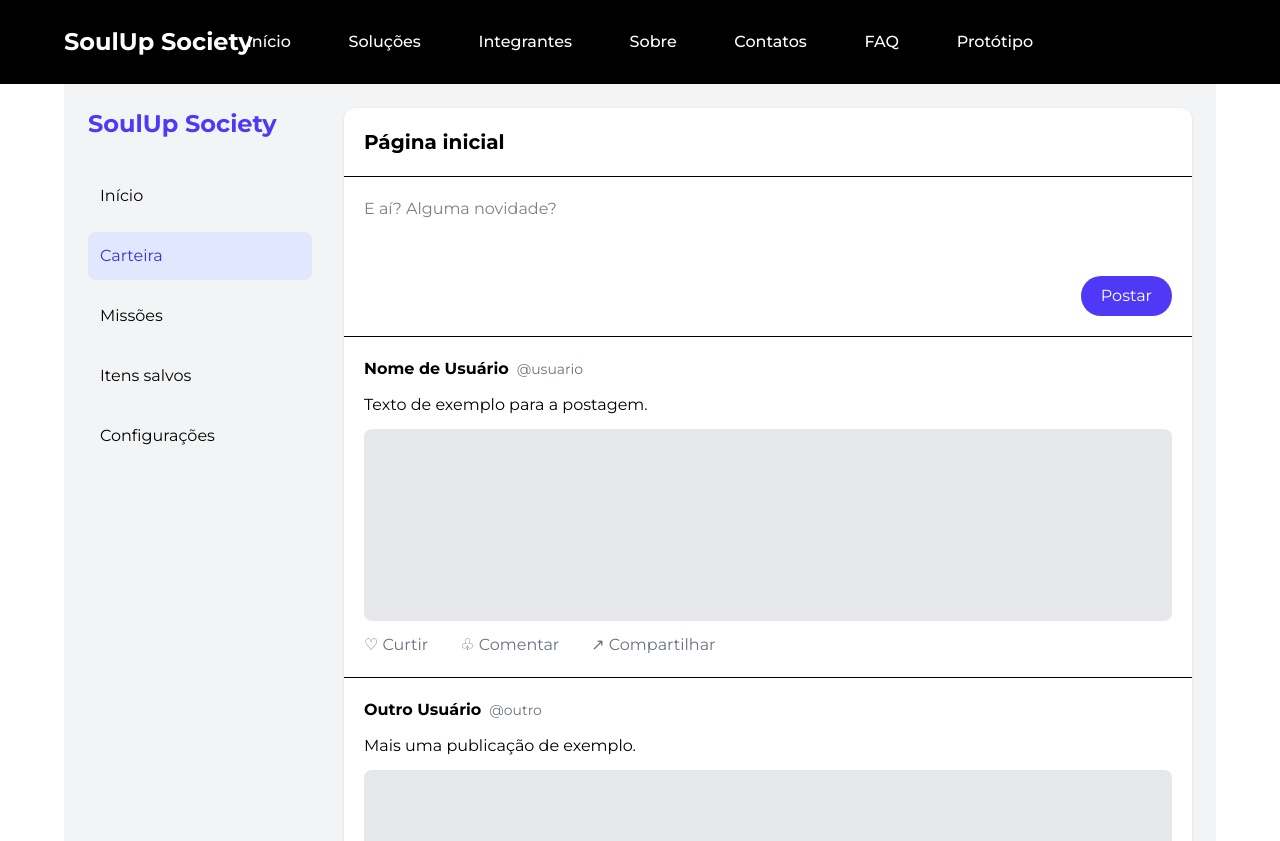
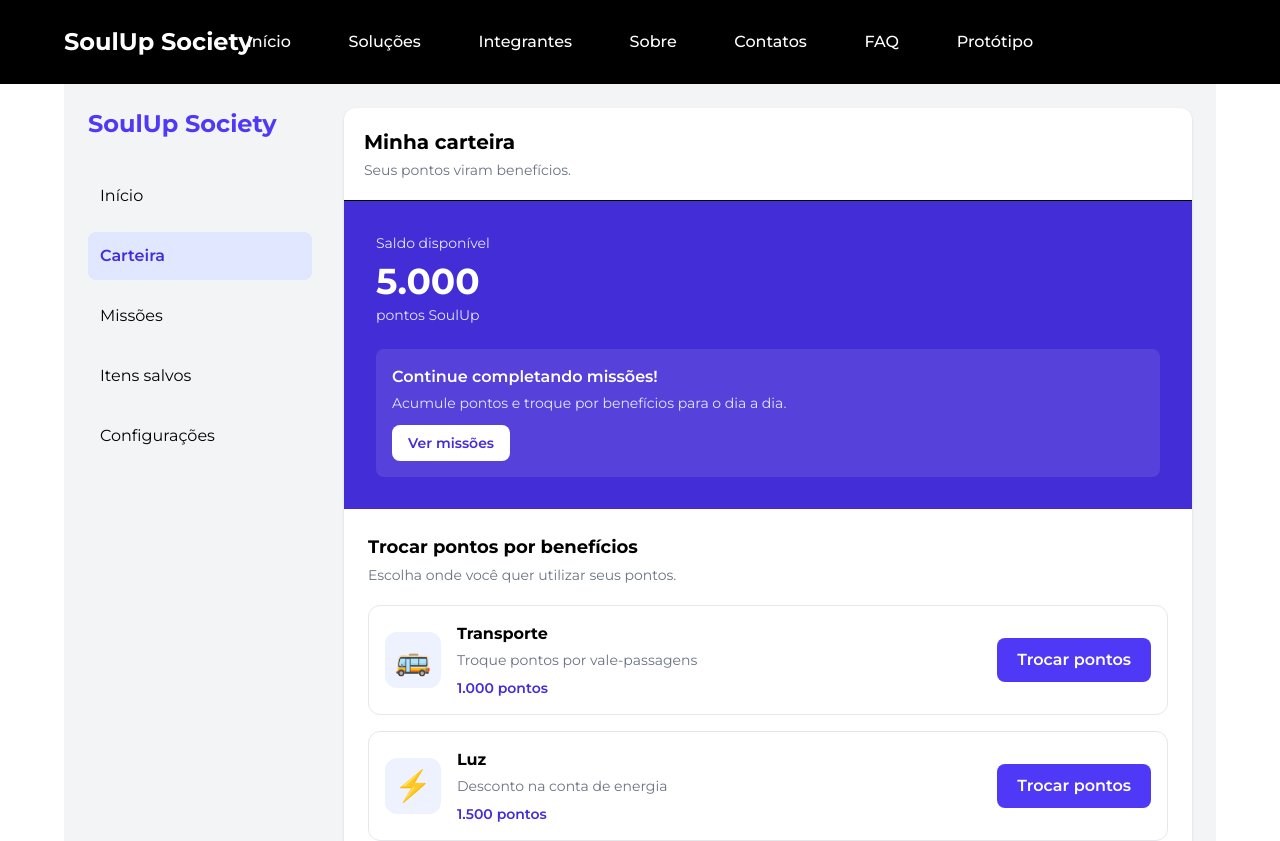
Before and after one commit to SoulUp-Society-Trabalhos/1--Challenge-2--semestre, a React (Vite) app in the folder soulup-society/: page /app/carteira in a window 1280 px wide. Shown: the top 841 px of the page. Built offline with nearby package versions, Linux system fonts and the light colour scheme.

Commit message:
feat: fazendo paginas

```diff
--- a/soulup-society/src/routes/App/Carteira/index.tsx
+++ b/soulup-society/src/routes/App/Carteira/index.tsx
@@ -1,70 +1,168 @@
+
+import { useState } from "react";
 import { Link } from "react-router";
 
-const posts = [
+const beneficios = [
   {
     id: 1,
-    nome: "Nome de Usuário",
-    usuario: "@usuario",
-    texto: "Texto de exemplo para a postagem.",
+    nome: "Transporte",
+    descricao: "Troque pontos por vale-passagens",
+    icone: "🚌",
+    custo: 1000,
   },
   {
     id: 2,
-    nome: "Outro Usuário",
-    usuario: "@outro",
-    texto: "Mais uma publicação de exemplo.",
+    nome: "Luz",
+    descricao: "Desconto na conta de energia",
+    icone: "⚡",
+    custo: 1500,
+  },
+  {
+    id: 3,
+    nome: "Água",
+    descricao: "Desconto na conta de água",
+    icone: "💧",
+    custo: 1200,
   },
 ];
 
 export default function Carteira() {
-    return(
-        <main className="mx-auto flex min-h-screen max-w-6xl gap-8 bg-gray-100 p-6">
+  const [pontos, setPontos] = useState(5000);
+  const [mensagem, setMensagem] = useState("");
+
+  function trocarPontos(custo: number, nome: string) {
+    if (pontos < custo) {
+      setMensagem("Você não tem pontos suficientes para essa troca.");
+      return;
+    }
+
+    setPontos(pontos - custo);
+    setMensagem(`Troca de ${nome} realizada no protótipo!`);
+  }
+
+  return (
+    <main className="mx-auto flex min-h-screen max-w-6xl gap-8 bg-gray-100 p-6">
       <aside className="w-56 shrink-0">
         <h1 className="mb-8 text-2xl font-bold text-indigo-600">
           SoulUp Society
         </h1>
 
         <nav className="flex flex-col gap-3">
-          <Link to="/app/feed" className="p-3">Início</Link>
-          <Link to="/app/carteira" className="rounded-lg bg-indigo-100 p-3 text-indigo-700">Carteira</Link>
-          <Link to="/app/missoes" className="p-3">Missões</Link>
-          <a href="#" className="p-3">Itens salvos</a>
-          <a href="#" className="p-3">Configurações</a>
+          <Link to="/app/feed" className="rounded-lg p-3 hover:bg-gray-200">
+            Início
+          </Link>
+
+          <Link
+            to="/app/carteira"
+            className="rounded-lg bg-indigo-100 p-3 font-semibold text-indigo-700"
+          >
+            Carteira
+          </Link>
+
+          <Link
+            to="/app/missoes"
+            className="rounded-lg p-3 hover:bg-gray-200"
+          >
+            Missões
+          </Link>
+
+          <a href="#" className="rounded-lg p-3 hover:bg-gray-200">
+            Itens salvos
+          </a>
+
+          <a href="#" className="rounded-lg p-3 hover:bg-gray-200">
+            Configurações
+          </a>
         </nav>
       </aside>
 
-      <section className="w-full rounded-xl bg-white shadow-sm">
-        <h2 className="border-b p-5 text-xl font-bold">Página inicial</h2>
+      <section className="min-w-0 flex-1 overflow-hidden rounded-xl bg-white shadow-sm">
+        <header className="border-b p-5">
+          <h2 className="text-xl font-bold">Minha carteira</h2>
+          <p className="mt-1 text-sm text-gray-500">
+            Seus pontos viram benefícios.
+          </p>
+        </header>
 
-        <div className="border-b p-5">
-          <textarea
-            placeholder="E aí? Alguma novidade?"
-            className="w-full resize-none outline-none"
-            rows={3}
-          />
-          <div className="text-right">
-            <button className="rounded-full bg-indigo-600 px-5 py-2 text-white">
-              Postar
-            </button>
+        <div className="bg-indigo-700 p-6 text-white sm:p-8">
+          <p className="text-sm text-indigo-100">Saldo disponível</p>
+
+          <h3 className="mt-2 text-4xl font-bold">
+            {pontos.toLocaleString("pt-BR")}
+          </h3>
+
+          <p className="mt-1 text-sm text-indigo-100">pontos SoulUp</p>
+
+          <div className="mt-6 rounded-lg bg-white/10 p-4">
+            <p className="font-semibold">Continue completando missões!</p>
+            <p className="mt-1 text-sm text-indigo-100">
+              Acumule pontos e troque por benefícios para o dia a dia.
+            </p>
+            <Link
+              to="/app/missoes"
+              className="mt-3 inline-block rounded-lg bg-white px-4 py-2 text-sm font-semibold text-indigo-700 hover:bg-indigo-50"
+            >
+              Ver missões
+            </Link>
           </div>
         </div>
 
-        {posts.map((post) => (
-          <article key={post.id} className="border-b p-5">
-            <strong>{post.nome}</strong>
-            <span className="ml-2 text-sm text-gray-500">{post.usuario}</span>
+        <div className="p-5 sm:p-6">
+          <h3 className="text-lg font-bold">
+            Trocar pontos por benefícios
+          </h3>
 
-            <p className="my-3">{post.texto}</p>
+          <p className="mb-5 mt-1 text-sm text-gray-500">
+            Escolha onde você quer utilizar seus pontos.
+          </p>
 
-            <div className="h-48 rounded-lg bg-gray-200" />
+          {mensagem && (
+            <div
+              role="status"
+              className="mb-4 rounded-lg bg-indigo-50 p-3 text-sm text-indigo-700"
+            >
+              {mensagem}
+            </div>
+          )}
 
-            <div className="mt-3 flex gap-8 text-gray-500">
-              <button>♡ Curtir</button>
-              <button>♧ Comentar</button>
-              <button>↗ Compartilhar</button>
-            </div>
-          </article>
-        ))}
+          <div className="flex flex-col gap-4">
+            {beneficios.map((beneficio) => (
+              <article
+                key={beneficio.id}
+                className="flex flex-col gap-4 rounded-xl border border-gray-200 p-4 transition hover:border-indigo-300 hover:shadow-sm sm:flex-row sm:items-center"
+              >
+                <div className="flex size-14 shrink-0 items-center justify-center rounded-xl bg-indigo-50 text-3xl">
+                  {beneficio.icone}
+                </div>
+
+                <div className="min-w-0 flex-1">
+                  <h4 className="font-bold">{beneficio.nome}</h4>
+                  <p className="mt-1 text-sm text-gray-500">
+                    {beneficio.descricao}
+                  </p>
+                  <p className="mt-2 text-sm font-semibold text-indigo-700">
+                    {beneficio.custo.toLocaleString("pt-BR")} pontos
+                  </p>
+                </div>
+
+                <button
+                  type="button"
+                  onClick={() =>
+                    trocarPontos(beneficio.custo, beneficio.nome)
+                  }
+                  className="rounded-lg bg-indigo-600 px-5 py-2.5 font-semibold text-white hover:bg-indigo-700"
+                >
+                  Trocar pontos
+                </button>
+              </article>
+            ))}
+          </div>
+
+          <p className="mt-5 text-xs text-gray-400">
+            Valores e trocas são demonstrativos neste protótipo.
+          </p>
+        </div>
       </section>
     </main>
-    );
+  );
 }
--- a/soulup-society/src/routes/App/Missoes/index.tsx
+++ b/soulup-society/src/routes/App/Missoes/index.tsx
@@ -1,3 +1,4 @@
+
 import { useEffect, useState } from "react";
 import { Link } from "react-router";
 
@@ -18,15 +19,24 @@ export default function Missoes() {
       try {
         const resposta = await fetch("http://localhost:8080/desafios");
 
+        console.log("Status da requisição:", resposta.status);
+
         if (!resposta.ok) {
-          throw new Error("Não foi possível carregar as missões.");
+          throw new Error(`Erro HTTP: ${resposta.status}`);
         }
 
         const dados: Missao[] = await resposta.json();
+
+        console.log("Missões recebidas da API:", dados);
+
         setMissoes(dados);
       } catch (error) {
+        console.error("Erro ao buscar missões:", error);
+
         setErro(
-          "Não foi possível carregar as missões. Verifique se o backend está funcionando.",
+          error instanceof Error
+            ? error.message
+            : "Não foi possível carregar as missões."
         );
       } finally {
         setCarregando(false);
@@ -48,7 +58,10 @@ export default function Missoes() {
             Início
           </Link>
 
-          <Link to="/app/carteira" className="rounded-lg p-3 hover:bg-gray-200">
+          <Link
+            to="/app/carteira"
+            className="rounded-lg p-3 hover:bg-gray-200"
+          >
             Carteira
           </Link>
 
@@ -98,7 +111,7 @@ export default function Missoes() {
 
           {!carregando && erro && (
             <div className="rounded-lg bg-red-50 p-4 text-sm text-red-700">
-              {erro}
+              Não foi possível carregar as missões: {erro}
             </div>
           )}
 
@@ -133,7 +146,9 @@ export default function Missoes() {
                   <div className="flex shrink-0 items-center gap-2 self-start rounded-lg bg-amber-50 px-4 py-3 text-amber-700">
                     <span className="text-xl">★</span>
                     <div>
-                      <p className="text-lg font-bold">{missao.qtdPontos}</p>
+                      <p className="text-lg font-bold">
+                        {missao.qtdPontos}
+                      </p>
                       <p className="text-xs">pontos</p>
                     </div>
                   </div>
```
Also changed, not shown: soulup-society/src/main.tsx (+19 -9 lines), soulup-society/src/routes/App/ProtectedRoute.tsx (added, +11 -0 lines).
